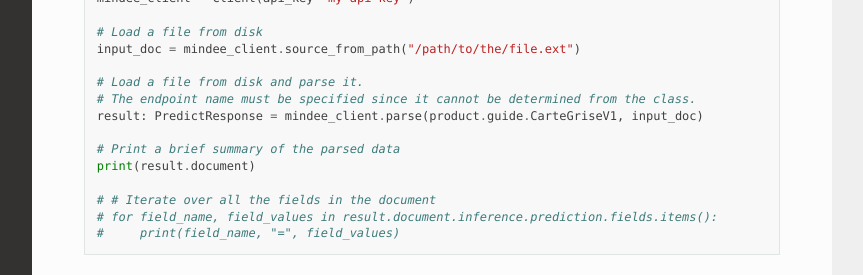
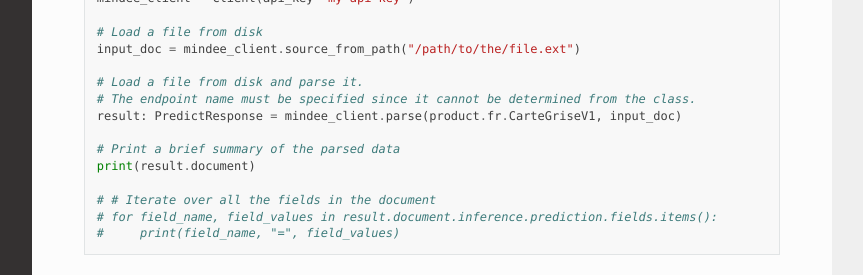
Before and after one commit to mindee/mindee-api-python, a Sphinx documentation site: the page built from docs/predictions/product/guide/carte_grise_v1.rst, in a window 1280 px wide, cut to the strip 281-556 px from the top of the page. Shown: the whole strip, without its empty margins (268-1131 px from the left). Built offline with Sphinx 7.4.7 and the Read the Docs theme 2.0.0, drawn with Linux system fonts in a browser that asks for light colours; pages that are not in the unit, such as notebooks, are missing from menus.

Commit message:
rebase & fix typos

```diff
--- a/docs/extras/code_samples/carte_grise_v1.txt
+++ b/docs/extras/code_samples/carte_grise_v1.txt
@@ -8,7 +8,7 @@
 
 # Load a file from disk and parse it.
 # The endpoint name must be specified since it cannot be determined from the class.
-result: PredictResponse = mindee_client.parse(product.guide.CarteGriseV1, input_doc)
+result: PredictResponse = mindee_client.parse(product.fr.CarteGriseV1, input_doc)
 
 # Print a brief summary of the parsed data
 print(result.document)
--- a/docs/predictions/product/guide/carte_grise_v1.rst
+++ b/docs/predictions/product/guide/carte_grise_v1.rst
@@ -6,5 +6,5 @@
 .. literalinclude:: /extras/code_samples/carte_grise_v1.txt
     :language: Python
 
-.. autoclass:: mindee.product.guide.CarteGriseV1
+.. autoclass:: mindee.product.fr.CarteGriseV1
     :members:
--- a/docs/predictions/product/guide/petrol_receipt_v1.rst
+++ b/docs/predictions/product/guide/petrol_receipt_v1.rst
@@ -6,11 +6,11 @@
 .. literalinclude:: /extras/code_samples/petrol_receipts_v1.txt
     :language: Python
 
-.. autoclass:: mindee.product.guide.PetrolReceiptV1
+.. autoclass:: mindee.product.fr.PetrolReceiptV1
     :members:
 
-.. autoclass:: mindee.product.guide.PetrolReceiptV1Fuel
+.. autoclass:: mindee.product.fr.PetrolReceiptV1Fuel
     :members:
 
-.. autoclass:: mindee.product.guide.PetrolReceiptV1Total
+.. autoclass:: mindee.product.fr.PetrolReceiptV1Total
     :members:
```
Also changed, not shown: docs/extras/guide/carte_grise_v1.md (+1 -1 lines), docs/extras/guide/petrol_receipts_v1.md (+1 -1 lines).
